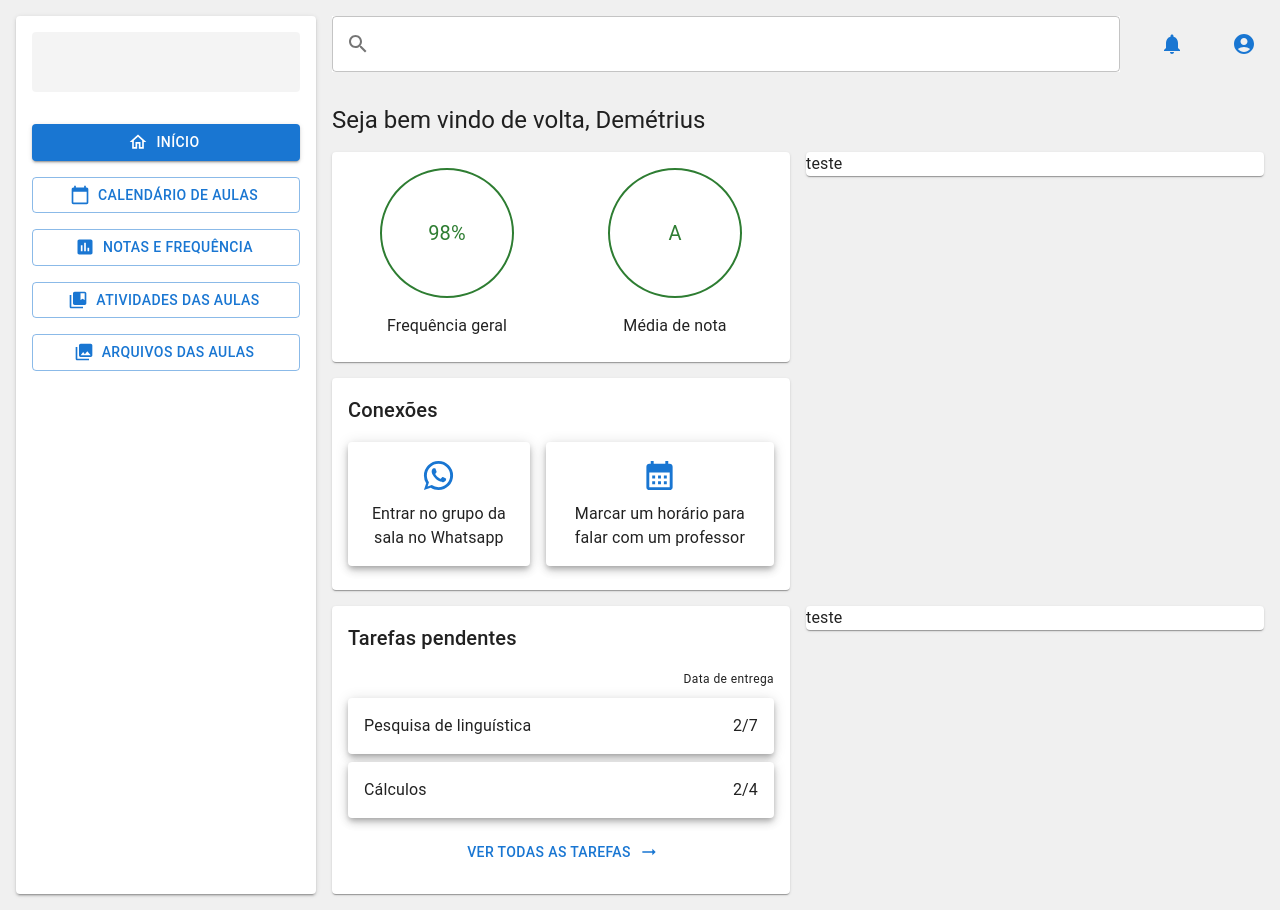
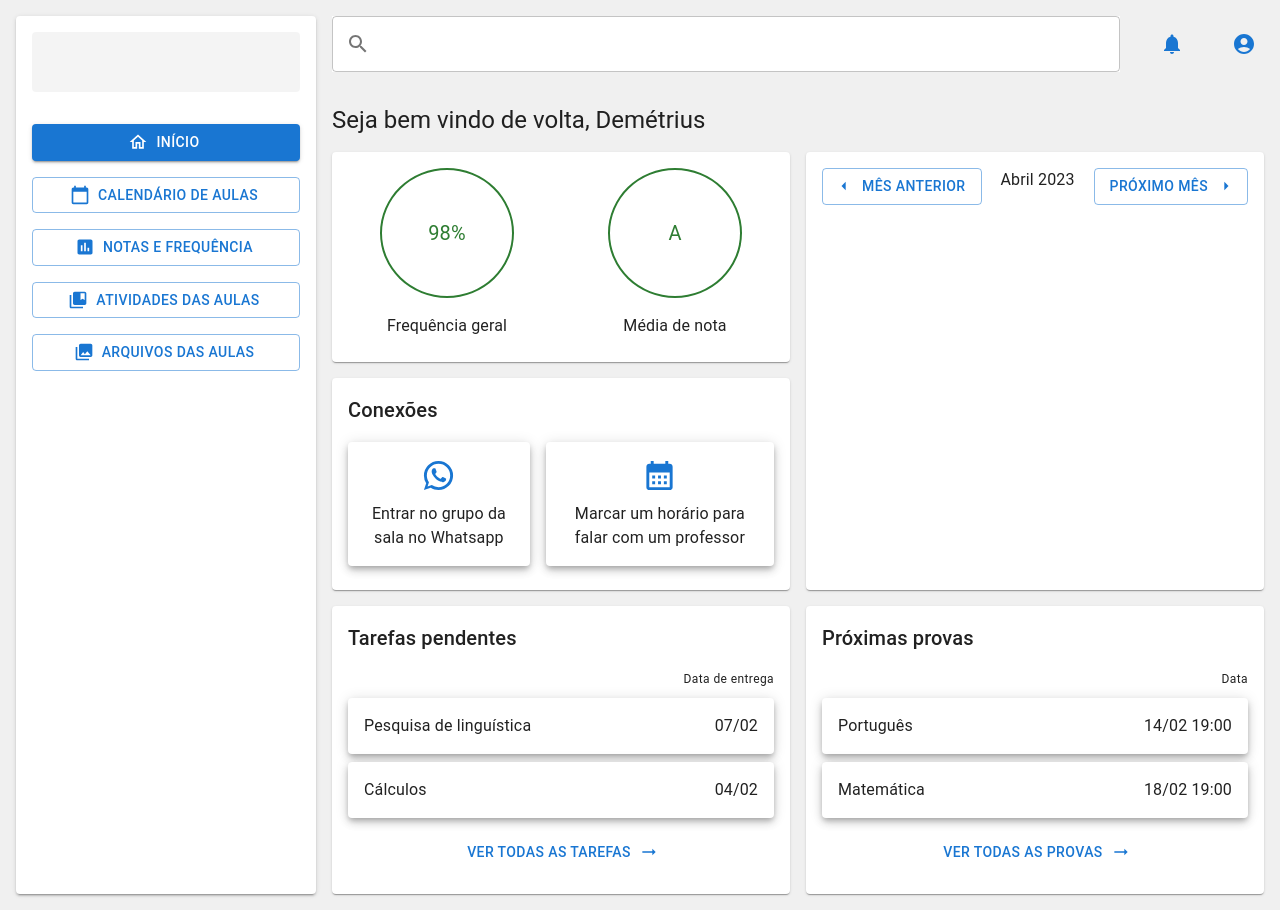
Before and after one commit to DemetriusHR/Study-App, a React (Create React App) app: page / in a window 1280 px wide. Built offline with nearby package versions, Linux system fonts and the light colour scheme.

Commit message:
Adicionando Card Proximas Provas e começando Card Calendario Aulas

```diff
--- /dev/null
+++ b/src/Pages/Home/Components/CardCalendarioAulas/index.tsx
@@ -0,0 +1,114 @@
+import React, { useState, useCallback, useMemo } from 'react';
+import Button from '@mui/material/Button';
+import CardMui from '@mui/material/Card';
+import CardContent from '@mui/material/CardContent';
+import Stack from '@mui/material/Stack';
+import Typography from '@mui/material/Typography';
+import ArrowRight from '@mui/icons-material/ArrowRight';
+import ArrowLeft from '@mui/icons-material/ArrowLeft';
+import { styled } from '@mui/material/styles';
+
+import InformacaoComData from '../InformacaoComData';
+
+const Card = styled(CardMui)`
+  height: 100%;
+  text-align: center;
+`;
+
+const dataAtual = new Date();
+const meses = [
+  'Janeiro',
+  'Fevereiro',
+  'Março',
+  'Abril',
+  'Maio',
+  'Junho',
+  'Julho',
+  'Agosto',
+  'Setembro',
+  'Outubro',
+  'Novembro',
+  'Dezembro',
+];
+
+const CardCalendarioAulas = () => {
+  const [mesAtual, setMesAtual] = useState(dataAtual.getMonth());
+
+  const mesTexto = useMemo(() => {
+    return meses[mesAtual];
+  }, [mesAtual]);
+
+  const irParaMesAnterior = useCallback(() => {
+    setMesAtual((prevMesAtual) => {
+      if (prevMesAtual > 1) {
+        return prevMesAtual - 1;
+      }
+
+      return prevMesAtual;
+    });
+  }, []);
+
+  const irParaProximoMes = useCallback(() => {
+    setMesAtual((prevMesAtual) => {
+      if (prevMesAtual < 11) {
+        return prevMesAtual + 1;
+      }
+
+      return prevMesAtual;
+    });
+  }, []);
+
+  return (
+    <Card>
+      <CardContent>
+        <Stack spacing={2}>
+          <Stack
+            spacing={2}
+            direction="row"
+            justifyContent="space-between"
+            justifyItems="center"
+          >
+            <Button
+              variant="outlined"
+              startIcon={<ArrowLeft />}
+              onClick={irParaMesAnterior}
+            >
+              Mês anterior
+            </Button>
+            <Typography flex="1">
+              {mesTexto} {dataAtual.getFullYear()}
+            </Typography>
+            <Button
+              variant="outlined"
+              endIcon={<ArrowRight />}
+              onClick={irParaProximoMes}
+            >
+              Próximo mês
+            </Button>
+          </Stack>
+          {/* <Stack spacing={1}>
+          <Typography variant="caption" textAlign="right">
+            Data
+          </Typography>
+          <InformacaoComData
+            informacao="Português"
+            data={new Date('02-14-2023 19:00')}
+            dataComHoras
+          />
+          <InformacaoComData
+            informacao="Matemática"
+            data={new Date('02-18-2023 19:00')}
+            dataComHoras
+          />
+        </Stack>
+        <Button variant="text" endIcon={<ArrowRight />}>
+          Ver todas as provas
+        </Button>
+        */}
+        </Stack>
+      </CardContent>
+    </Card>
+  );
+};
+
+export default CardCalendarioAulas;
--- /dev/null
+++ b/src/Pages/Home/Components/CardProximasProvas/index.tsx
@@ -0,0 +1,39 @@
+import React from 'react';
+import Button from '@mui/material/Button';
+import Card from '@mui/material/Card';
+import CardContent from '@mui/material/CardContent';
+import Stack from '@mui/material/Stack';
+import Typography from '@mui/material/Typography';
+import ArrowRight from '@mui/icons-material/ArrowRightAlt';
+
+import InformacaoComData from '../InformacaoComData';
+
+const CardProximasProvas = () => (
+  <Card>
+    <CardContent>
+      <Stack spacing={2}>
+        <Typography variant="h6">Próximas provas</Typography>
+        <Stack spacing={1}>
+          <Typography variant="caption" textAlign="right">
+            Data
+          </Typography>
+          <InformacaoComData
+            informacao="Português"
+            data={new Date('02-14-2023 19:00')}
+            dataComHoras
+          />
+          <InformacaoComData
+            informacao="Matemática"
+            data={new Date('02-18-2023 19:00')}
+            dataComHoras
+          />
+        </Stack>
+        <Button variant="text" endIcon={<ArrowRight />}>
+          Ver todas as provas
+        </Button>
+      </Stack>
+    </CardContent>
+  </Card>
+);
+
+export default CardProximasProvas;
--- a/src/Pages/Home/Components/InformacaoComData/index.tsx
+++ b/src/Pages/Home/Components/InformacaoComData/index.tsx
@@ -16,13 +16,17 @@ const InformacaoComData = ({
   data,
   dataComHoras = false,
 }: InformacaoComDataProps) => {
+  const dataFormatada = useMemo(() => {
+    let dataRetornada = data.toLocaleDateString('pt-BR');
 
-  const dataFormatada = useMemo(() => {
-    let dataRetornada = data.toLocaleDateString();
     dataRetornada = dataRetornada.substring(0, dataRetornada.lastIndexOf('/'));
 
     if (dataComHoras) {
-      dataRetornada = `${dataRetornada} ${data.getHours()}:${data.getMinutes()}`;
+      const dataComIntl = new Intl.DateTimeFormat('pt-BR', {
+        timeStyle: 'short',
+      });
+
+      dataRetornada = `${dataRetornada} ${dataComIntl.format(data)}`;
     }
 
     return dataRetornada;
--- a/src/Pages/Home/index.tsx
+++ b/src/Pages/Home/index.tsx
@@ -7,6 +7,8 @@ import Typography from '@mui/material/Typography';
 import CardFrequenciaMedia from './Components/CardFrequenciaMedia';
 import CardConexoes from './Components/CardConexoes';
 import CardTarefasPendentes from './Components/CardTarefasPendentes';
+import CardProximasProvas from './Components/CardProximasProvas';
+import CardCalendarioAulas from './Components/CardCalendarioAulas';
 
 const Home = () => (
   <Grid container spacing={2} paddingTop={4}>
@@ -20,13 +22,13 @@ const Home = () => (
       </Stack>
     </Grid>
     <Grid item xs={6}>
-      <Paper>teste</Paper>
+      <CardCalendarioAulas />
     </Grid>
     <Grid item xs={6}>
       <CardTarefasPendentes />
     </Grid>
     <Grid item xs={6}>
-      <Paper>teste</Paper>
+      <CardProximasProvas />
     </Grid>
   </Grid>
 );
```
